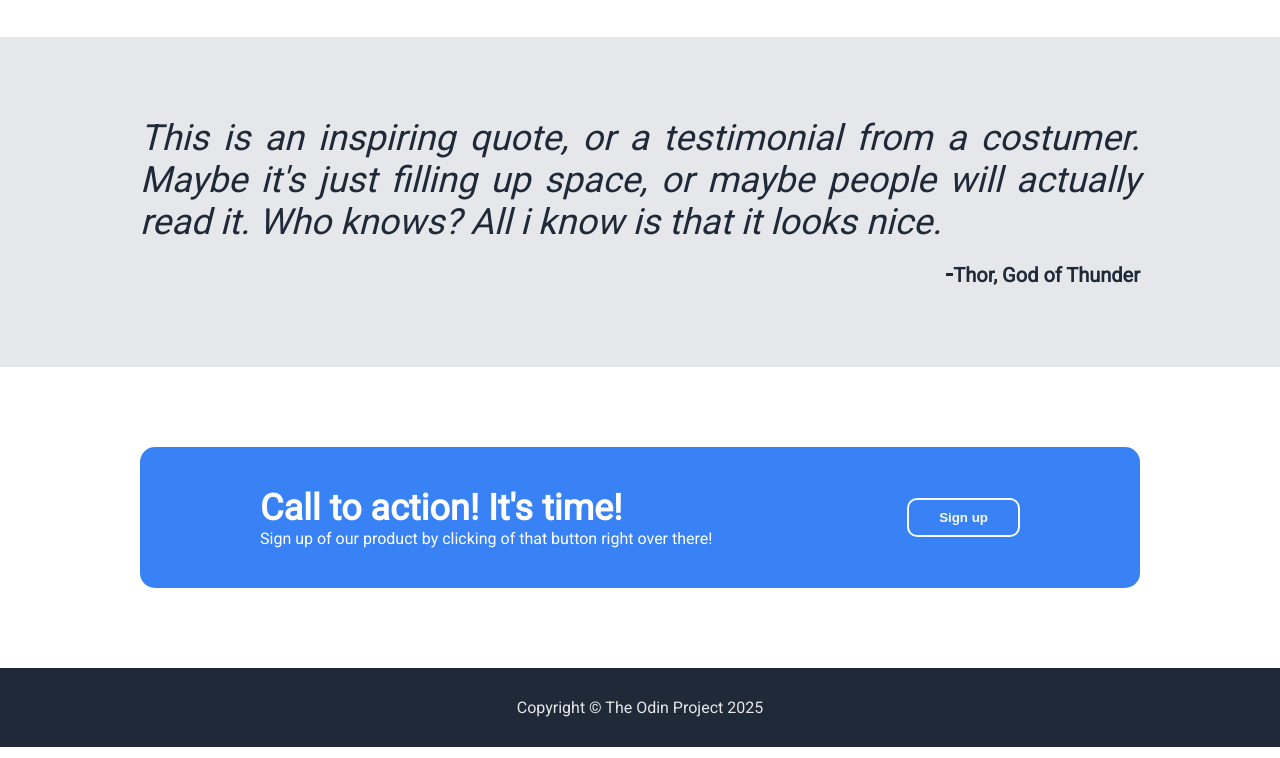
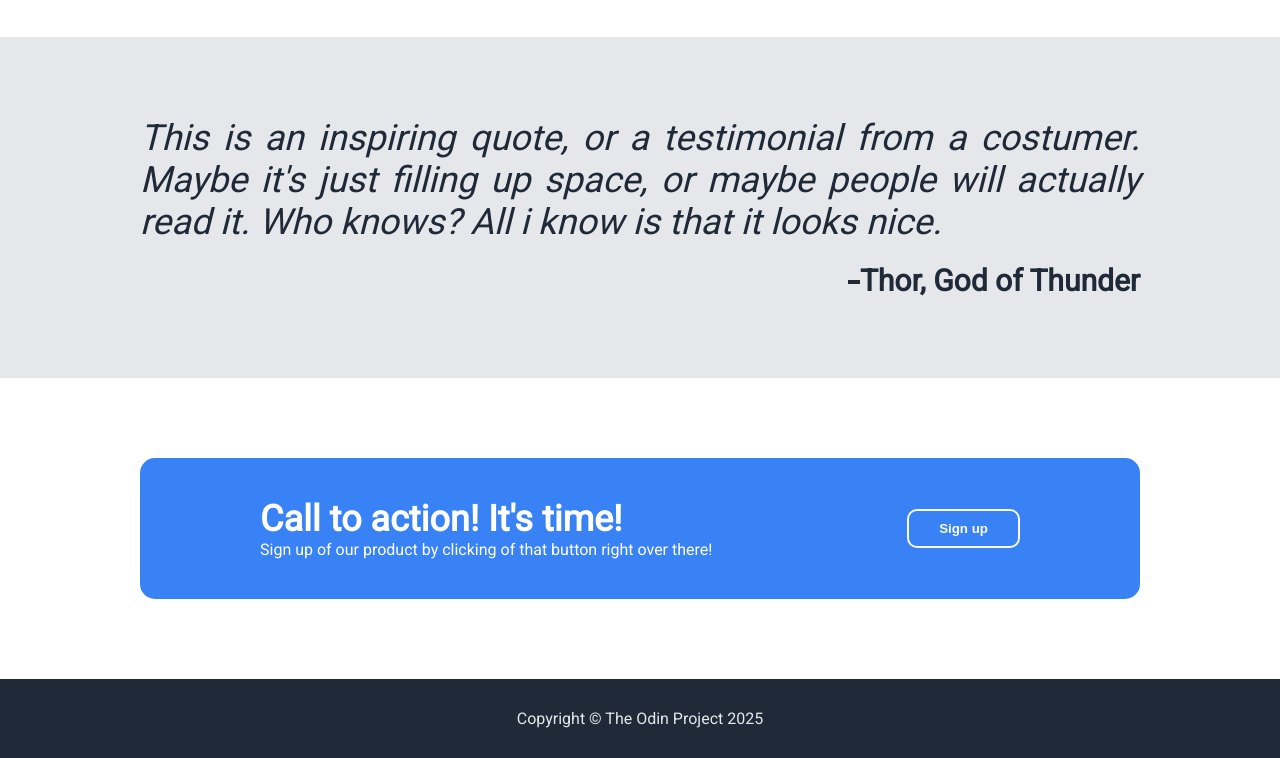
Before and after one commit to riadbenbnidak/odin-landing-page, a plain HTML site: page index.html in a window 1280 px wide. Shown: the part 869-1627 px from the top of the page. Drawn offline with Linux system fonts and the light colour scheme.

Commit message:
style: Changed the stying of the Thor Quote

```diff
--- a/styles/module.css
+++ b/styles/module.css
@@ -102,7 +102,7 @@
 .m-quote-section__quote {
   margin: 0;
   font-size: 36px;
-  font-weight: 500;
+  font-weight: 100;
   font-style: italic;
   text-align: justify;
   color: var(--color-dark-background);
@@ -113,17 +113,17 @@
   text-align: right;
   font-weight: bold;
   color: var(--color-dark-background);
-  font-size: 20px;
+  font-size: 30px;
 }
 
 .m-quote-section__author::before {
   position: absolute;
   content: "";
   background-color: var(--color-dark-background);
-  width: 7px;
-  height: 3px;
-  margin-top: 10px;
-  margin-right: 4px;
+  width: 12px;
+  height: 4px;
+  margin-top: 17px;
+  margin-right: 10px;
   transform: translateX(-100%);
 }
 
```
